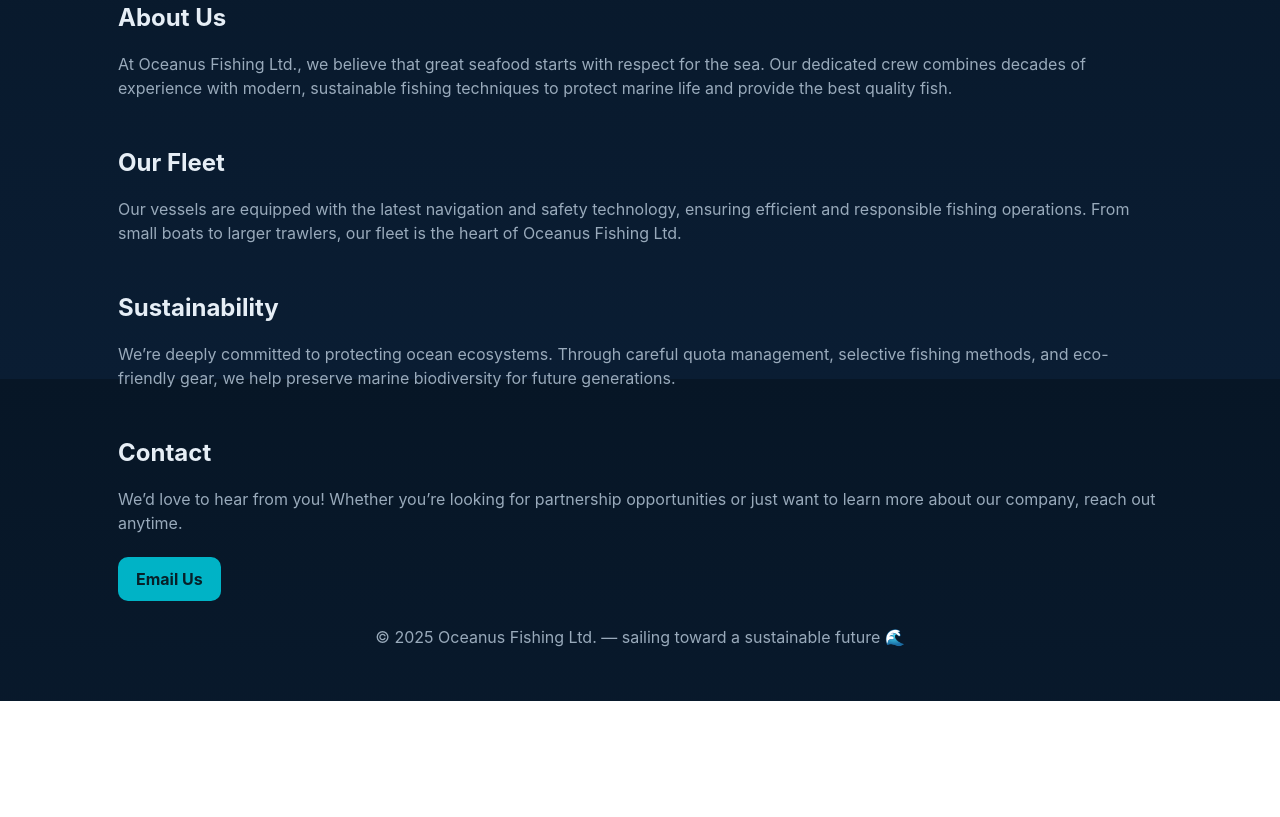
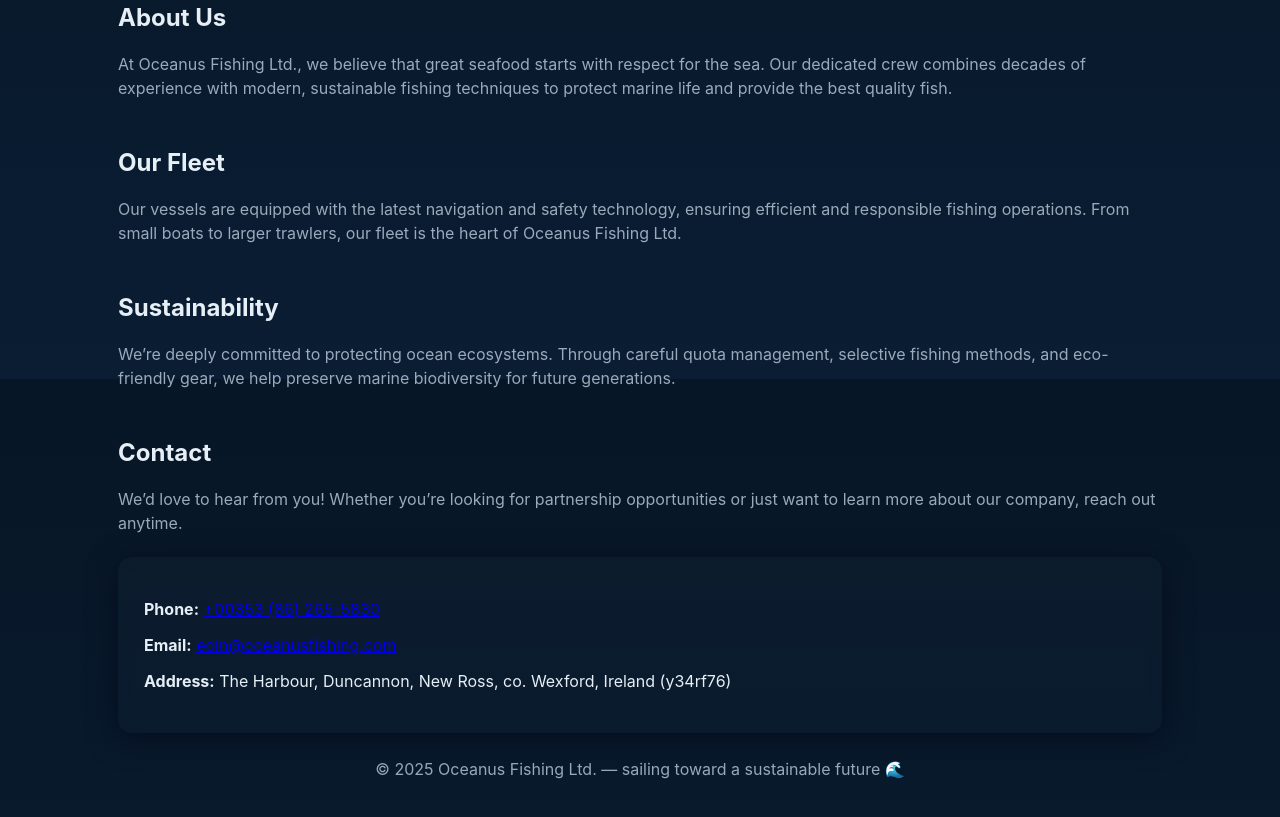
Before and after one commit to oceanus1975/Oceanus-Fishing-, a plain HTML site: page index.html in a window 1280 px wide. Shown: the part 421-1238 px from the top of the page. Before the commit the page ends 1122 px from the top, so only its background shows below. Drawn offline with Linux system fonts and the light colour scheme.

Commit message:
update contact info

```diff
--- a/index.html
+++ b/index.html
@@ -62,11 +62,16 @@
         <p class="lead">We’re deeply committed to protecting ocean ecosystems. Through careful quota management, selective fishing methods, and eco-friendly gear, we help preserve marine biodiversity for future generations.</p>
       </section>
 
-      <section id="contact">
-        <h2>Contact</h2>
-        <p class="lead">We’d love to hear from you! Whether you’re looking for partnership opportunities or just want to learn more about our company, reach out anytime.</p>
-        <a class="cta" href="mailto:info@oceanusfishing.com">Email Us</a>
-      </section>
+  <section id="contact">
+  <h2>Contact</h2>
+  <p class="lead">We’d love to hear from you! Whether you’re looking for partnership opportunities or just want to learn more about our company, reach out anytime.</p>
+
+  <div class="card" style="margin-top:16px;">
+    <p><strong>Phone:</strong> <a href="tel:+00353862655830">+00353 (86) 265-5830</a></p>
+    <p><strong>Email:</strong> <a href="mailto:eoin@oceanusfishing.com">eoin@oceanusfishing.com</a></p>
+    <p><strong>Address:</strong> The Harbour, Duncannon, New Ross, co. Wexford, Ireland (y34rf76)</p>
+  </div>
+</section>
     </main>
 
     <footer>
```
